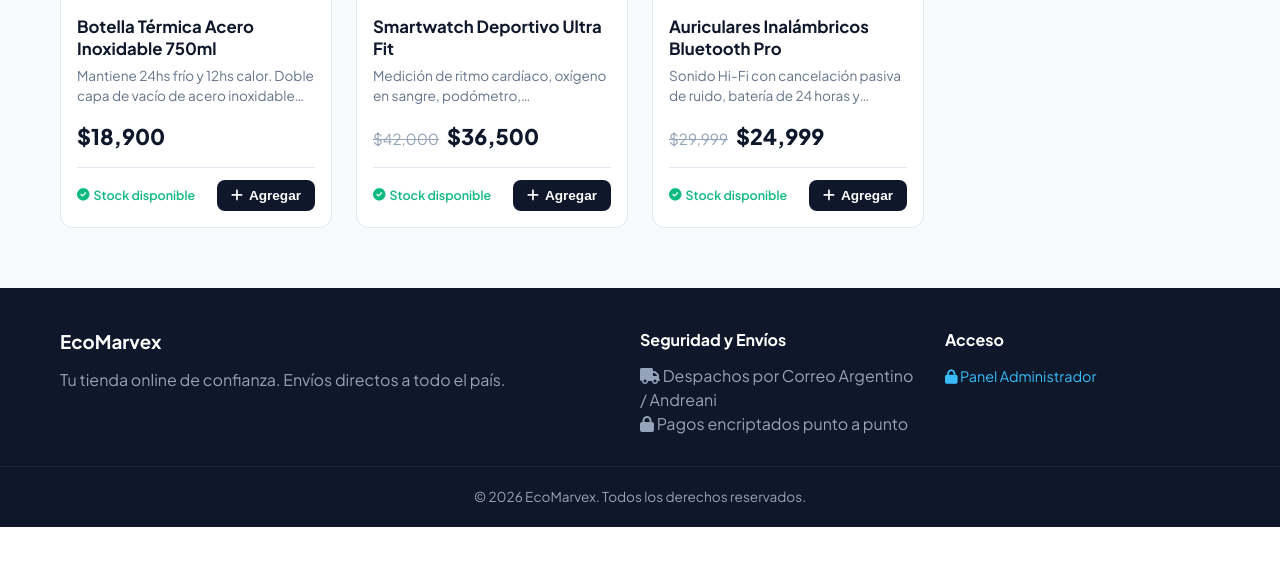
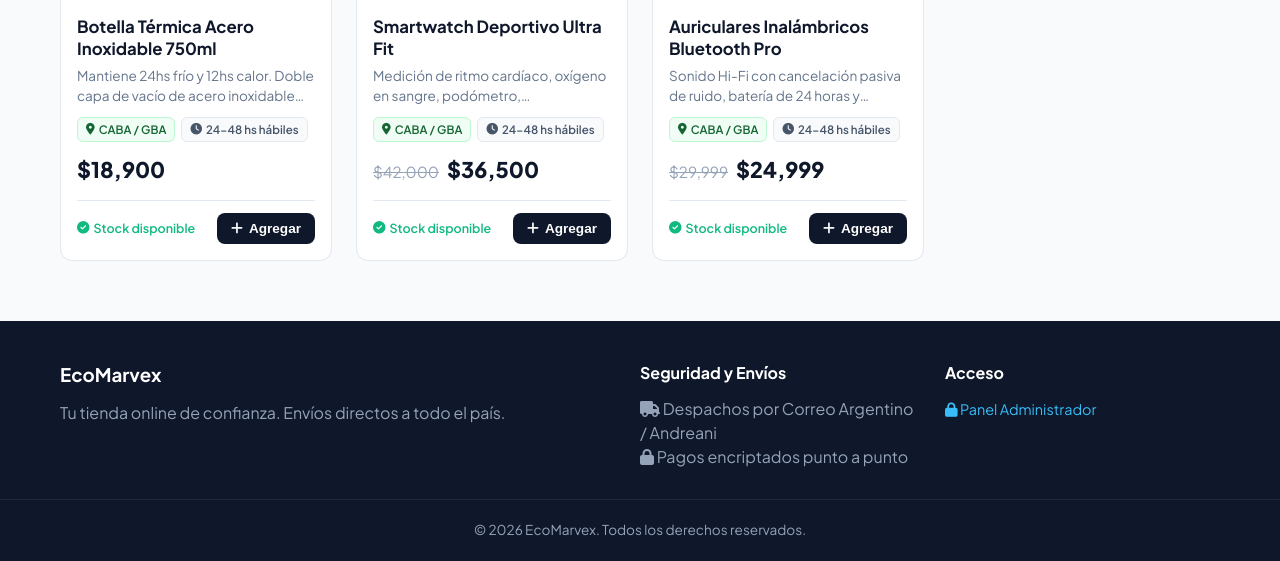
Before and after one commit to BestiaTantrica/hacker_lab, a FastAPI app: page / in a window 1280 px wide. Shown: the part 721-1282 px from the top of the page. Before the commit the page ends 1248 px from the top, so only its background shows below. Run offline with FastAPI, Linux system fonts and the light colour scheme; data comes from the database, SQL or seed files in the repository; some libraries are stand-ins or nearby versions.

Commit message:
feat: automated shipping conditions, multi-origin logistics badges, and cart intelligence

```diff
--- a/tienda_online/main.py
+++ b/tienda_online/main.py
@@ -63,6 +63,9 @@ class ProductCreateUpdate(BaseModel):
     stock: int = 10
     supplier_sku: Optional[str] = ""
     supplier_url: Optional[str] = ""
+    supplier_name: Optional[str] = "Dropsheable Mayorista"
+    shipping_origin: Optional[str] = "CABA / GBA"
+    dispatch_time: Optional[str] = "24-48 hs hábiles"
     featured: int = 0
     active: int = 1
 
@@ -112,8 +115,13 @@ async def create_checkout(data: CheckoutRequest):
     subtotal = 0.0
     estimated_profit = 0.0
 
+    origins = set()
     for item in data.items:
-        c.execute("SELECT id, title, sale_price, cost_price, image_url, supplier_sku FROM products WHERE id=? AND active=1", (item.product_id,))
+        c.execute("""
+        SELECT id, title, sale_price, cost_price, image_url, supplier_sku,
+               supplier_name, shipping_origin, dispatch_time
+        FROM products WHERE id=? AND active=1
+        """, (item.product_id,))
         prod = c.fetchone()
         if not prod:
             continue
@@ -121,6 +129,9 @@ async def create_checkout(data: CheckoutRequest):
         line_total = prod["sale_price"] * item.quantity
         line_cost = prod["cost_price"] * item.quantity
         line_profit = line_total - line_cost
+
+        origin = prod["shipping_origin"] or "CABA / GBA"
+        origins.add(origin)
 
         subtotal += line_total
         estimated_profit += line_profit
@@ -133,6 +144,9 @@ async def create_checkout(data: CheckoutRequest):
             "quantity": item.quantity,
             "line_total": line_total,
             "supplier_sku": prod["supplier_sku"],
+            "supplier_name": prod["supplier_name"] or "Dropsheable Mayorista",
+            "shipping_origin": origin,
+            "dispatch_time": prod["dispatch_time"] or "24-48 hs hábiles",
             "image_url": prod["image_url"]
         })
 
@@ -142,7 +156,16 @@ async def create_checkout(data: CheckoutRequest):
 
     flat_rate = float(settings.get("shipping_flat_rate", 0))
     free_min = float(settings.get("free_shipping_min", 0))
-    shipping_cost = 0.0 if (free_min > 0 and subtotal >= free_min) else flat_rate
+    package_count = max(1, len(origins))
+
+    if flat_rate > 0:
+        if free_min > 0 and subtotal >= (free_min * package_count):
+            shipping_cost = 0.0
+        else:
+            shipping_cost = flat_rate * package_count
+    else:
+        shipping_cost = 0.0
+
     total = subtotal + shipping_cost
 
     order_code = f"PED-{uuid.uuid4().hex[:6].upper()}"
@@ -314,12 +337,14 @@ async def admin_create_product(prod: ProductCreateUpdate):
     c.execute("""
     INSERT INTO products (
         title, description, category, image_url, cost_price, sale_price,
-        discount_price, stock, supplier_sku, supplier_url, featured, active, created_at
-    ) VALUES (?, ?, ?, ?, ?, ?, ?, ?, ?, ?, ?, ?, ?)
+        discount_price, stock, supplier_sku, supplier_url, supplier_name,
+        shipping_origin, dispatch_time, featured, active, created_at
+    ) VALUES (?, ?, ?, ?, ?, ?, ?, ?, ?, ?, ?, ?, ?, ?, ?, ?)
     """, (
         prod.title, prod.description, prod.category, prod.image_url,
         prod.cost_price, prod.sale_price, prod.discount_price, prod.stock,
-        prod.supplier_sku, prod.supplier_url, prod.featured, prod.active, now_str
+        prod.supplier_sku, prod.supplier_url, prod.supplier_name,
+        prod.shipping_origin, prod.dispatch_time, prod.featured, prod.active, now_str
     ))
     conn.commit()
     prod_id = c.lastrowid
@@ -333,12 +358,14 @@ async def admin_update_product(prod_id: int, prod: ProductCreateUpdate):
     c.execute("""
     UPDATE products SET
         title=?, description=?, category=?, image_url=?, cost_price=?, sale_price=?,
-        discount_price=?, stock=?, supplier_sku=?, supplier_url=?, featured=?, active=?
+        discount_price=?, stock=?, supplier_sku=?, supplier_url=?, supplier_name=?,
+        shipping_origin=?, dispatch_time=?, featured=?, active=?
     WHERE id=?
     """, (
         prod.title, prod.description, prod.category, prod.image_url,
         prod.cost_price, prod.sale_price, prod.discount_price, prod.stock,
-        prod.supplier_sku, prod.supplier_url, prod.featured, prod.active, prod_id
+        prod.supplier_sku, prod.supplier_url, prod.supplier_name,
+        prod.shipping_origin, prod.dispatch_time, prod.featured, prod.active, prod_id
     ))
     conn.commit()
     conn.close()
--- a/tienda_online/static/css/style.css
+++ b/tienda_online/static/css/style.css
@@ -322,12 +322,38 @@ body {
 .card-desc {
   font-size: 0.85rem;
   color: var(--text-muted);
-  margin-bottom: 14px;
+  margin-bottom: 10px;
   display: -webkit-box;
   -webkit-line-clamp: 2;
   -webkit-box-orient: vertical;
   overflow: hidden;
   flex: 1;
+}
+
+.product-logistics-tag {
+  display: flex;
+  flex-wrap: wrap;
+  gap: 6px;
+  margin-bottom: 12px;
+}
+.origin-tag, .dispatch-tag {
+  display: inline-flex;
+  align-items: center;
+  gap: 4px;
+  font-size: 0.72rem;
+  font-weight: 600;
+  padding: 3px 8px;
+  border-radius: 6px;
+}
+.origin-tag {
+  background: #f0fdf4;
+  color: #166534;
+  border: 1px solid #bbf7d0;
+}
+.dispatch-tag {
+  background: #f8fafc;
+  color: #475569;
+  border: 1px solid #e2e8f0;
 }
 
 .card-pricing {
--- a/tienda_online/static/js/store.js
+++ b/tienda_online/static/js/store.js
@@ -19,12 +19,14 @@ function updateCartBadge() {
   if (badge) badge.innerText = count;
 }
 
-function addToCart(id, title, price, image) {
+function addToCart(id, title, price, image, origin = 'CABA / GBA', supplier = 'Dropsheable Mayorista') {
   const existing = cart.find(item => item.id === id);
   if (existing) {
     existing.quantity += 1;
+    if (!existing.origin) existing.origin = origin;
+    if (!existing.supplier) existing.supplier = supplier;
   } else {
-    cart.push({ id, title, price, image, quantity: 1 });
+    cart.push({ id, title, price, image, origin, supplier, quantity: 1 });
   }
   saveCart();
 
@@ -65,13 +67,16 @@ function toggleCart() {
 
 function renderCartDrawer() {
   const list = document.getElementById('cartItemsList');
+  const alertEl = document.getElementById('cartLogisticsAlert');
   const subtotalEl = document.getElementById('cartSubtotal');
+  const shippingEl = document.getElementById('cartShipping');
   const totalEl = document.getElementById('cartTotal');
   const checkoutBtn = document.getElementById('checkoutBtn');
 
   if (!list) return;
 
   if (cart.length === 0) {
+    if (alertEl) alertEl.innerHTML = '';
     list.innerHTML = `
       <div class="cart-empty">
         <i class="fa-solid fa-basket-shopping"></i>
@@ -79,6 +84,7 @@ function renderCartDrawer() {
       </div>
     `;
     subtotalEl.innerText = '$0';
+    if (shippingEl) shippingEl.innerText = '$0';
     totalEl.innerText = '$0';
     checkoutBtn.disabled = true;
     return;
@@ -88,12 +94,14 @@ function renderCartDrawer() {
   list.innerHTML = cart.map(item => {
     const lineTotal = item.price * item.quantity;
     subtotal += lineTotal;
+    const itemOrigin = item.origin || 'CABA / GBA';
     return `
       <div class="cart-item">
         <img src="${item.image || 'https://via.placeholder.com/60'}" class="cart-item-img" alt="${item.title}">
         <div class="cart-item-info">
           <div class="cart-item-title">${item.title}</div>
           <div class="cart-item-price">$${item.price.toLocaleString('es-AR')}</div>
+          <small style="font-size:0.72rem; color:#64748b;"><i class="fa-solid fa-location-dot"></i> ${itemOrigin}</small>
         </div>
         <div class="cart-item-qty">
           <button class="qty-btn" onclick="updateQuantity(${item.id}, -1)">-</button>
@@ -105,8 +113,57 @@ function renderCartDrawer() {
     `;
   }).join('');
 
+  // Análisis Logístico de Orígenes de Envío
+  const cfg = window.STORE_CONFIG || { shippingFlatRate: 0, freeShippingMin: 0 };
+  const origins = [...new Set(cart.map(i => i.origin || 'CABA / GBA'))];
+  const packageCount = origins.length;
+
+  if (alertEl) {
+    if (packageCount === 1) {
+      alertEl.innerHTML = `
+        <div class="logistics-box unified">
+          <i class="fa-solid fa-boxes-packing"></i>
+          <div>
+            <strong>¡Envío Unificado! (1 solo flete)</strong>
+            <p>Todos tus productos salen del depósito <strong>${origins[0]}</strong> en un único paquete.</p>
+          </div>
+        </div>
+      `;
+    } else {
+      alertEl.innerHTML = `
+        <div class="logistics-box multi">
+          <i class="fa-solid fa-truck-ramp-box"></i>
+          <div>
+            <strong>Despacho Multi-Depósito (${packageCount} bultos)</strong>
+            <p>Tus productos provienen de orígenes distintos: <strong>${origins.join(', ')}</strong>. Se despacharán en paquetes separados.</p>
+          </div>
+        </div>
+      `;
+    }
+  }
+
+  // Cálculo automático de costo de envío
+  let shippingCost = 0;
+  if (cfg.shippingFlatRate > 0) {
+    if (cfg.freeShippingMin > 0 && subtotal >= (cfg.freeShippingMin * packageCount)) {
+      shippingCost = 0;
+    } else {
+      shippingCost = cfg.shippingFlatRate * packageCount;
+    }
+  }
+
   subtotalEl.innerText = `$${subtotal.toLocaleString('es-AR')}`;
-  totalEl.innerText = `$${subtotal.toLocaleString('es-AR')}`;
+
+  if (shippingEl) {
+    if (shippingCost === 0) {
+      shippingEl.innerHTML = `<span style="color:#10b981; font-weight:700;">¡Bonificado!</span>`;
+    } else {
+      shippingEl.innerHTML = `$${shippingCost.toLocaleString('es-AR')} <small style="color:#64748b">(${packageCount} paquete${packageCount > 1 ? 's' : ''})</small>`;
+    }
+  }
+
+  const finalTotal = subtotal + shippingCost;
+  totalEl.innerText = `$${finalTotal.toLocaleString('es-AR')}`;
   checkoutBtn.disabled = false;
 }
 
@@ -143,12 +200,32 @@ function setupSearch() {
   });
 }
 
-// Checkout Modal
 function openCheckoutModal() {
   if (cart.length === 0) return;
   toggleCart(); // Cierra el drawer
   const subtotal = cart.reduce((acc, it) => acc + (it.price * it.quantity), 0);
-  document.getElementById('modalTotal').innerText = `$${subtotal.toLocaleString('es-AR')}`;
+  const cfg = window.STORE_CONFIG || { shippingFlatRate: 0, freeShippingMin: 0 };
+  const origins = [...new Set(cart.map(i => i.origin || 'CABA / GBA'))];
+  const packageCount = origins.length;
+
+  let shippingCost = 0;
+  if (cfg.shippingFlatRate > 0) {
+    if (cfg.freeShippingMin > 0 && subtotal >= (cfg.freeShippingMin * packageCount)) {
+      shippingCost = 0;
+    } else {
+      shippingCost = cfg.shippingFlatRate * packageCount;
+    }
+  }
+
+  const finalTotal = subtotal + shippingCost;
+  const modalTotalEl = document.getElementById('modalTotal');
+  if (modalTotalEl) {
+    if (shippingCost > 0) {
+      modalTotalEl.innerHTML = `$${finalTotal.toLocaleString('es-AR')} <span style="font-size:0.78rem; font-weight:500; color:#64748b;">(Subtotal: $${subtotal.toLocaleString('es-AR')} + Envío ${packageCount > 1 ? `[${packageCount} paquetes]` : ''}: $${shippingCost.toLocaleString('es-AR')})</span>`;
+    } else {
+      modalTotalEl.innerHTML = `$${finalTotal.toLocaleString('es-AR')} <span style="font-size:0.78rem; font-weight:600; color:#10b981;">(¡Envío Bonificado!)</span>`;
+    }
+  }
   document.getElementById('checkoutModal').classList.add('open');
 }
 
--- a/tienda_online/templates/index.html
+++ b/tienda_online/templates/index.html
@@ -88,6 +88,10 @@
         <div class="card-body">
           <h3 class="card-title">{{ p.title }}</h3>
           <p class="card-desc">{{ p.description }}</p>
+          <div class="product-logistics-tag">
+            <span class="origin-tag"><i class="fa-solid fa-location-dot"></i> {{ p.shipping_origin or 'CABA / GBA' }}</span>
+            <span class="dispatch-tag"><i class="fa-solid fa-clock"></i> {{ p.dispatch_time or '24-48 hs' }}</span>
+          </div>
           <div class="card-pricing">
             {% if p.discount_price > p.sale_price %}
               <span class="old-price">${{ "{:,.0f}".format(p.discount_price) }}</span>
@@ -96,7 +100,7 @@
           </div>
           <div class="card-footer">
             <span class="stock-info"><i class="fa-solid fa-circle-check"></i> Stock disponible</span>
-            <button class="add-to-cart-btn" onclick="addToCart({{ p.id }}, '{{ p.title|replace("'", "\\'") }}', {{ p.sale_price }}, '{{ p.image_url }}')">
+            <button class="add-to-cart-btn" onclick="addToCart({{ p.id }}, '{{ p.title|replace("'", "\\'") }}', {{ p.sale_price }}, '{{ p.image_url }}', '{{ p.shipping_origin or "CABA / GBA" }}', '{{ p.supplier_name or "Dropsheable Mayorista" }}')">
               <i class="fa-solid fa-plus"></i> Agregar
             </button>
           </div>
@@ -113,6 +117,8 @@
       <h3><i class="fa-solid fa-cart-shopping"></i> Tu Carrito</h3>
       <button class="close-cart-btn" onclick="toggleCart()"><i class="fa-solid fa-xmark"></i></button>
     </div>
+
+    <div id="cartLogisticsAlert" class="cart-logistics-alert"></div>
 
     <div id="cartItemsList" class="cart-items-list">
       <!-- Items renderizados dinámicamente con JS -->
@@ -275,8 +281,14 @@
     <div class="footer-bottom">
       <p>&copy; 2026 {{ settings.store_name }}. Todos los derechos reservados.</p>
     </div>
-  </footer>
-
+  <script>
+    window.STORE_CONFIG = {
+      storeName: {{ settings.store_name|tojson }},
+      shippingFlatRate: {{ (settings.shipping_flat_rate or 0)|float }},
+      freeShippingMin: {{ (settings.free_shipping_min or 0)|float }},
+      shippingPolicyText: {{ (settings.shipping_policy_text or '')|tojson }}
+    };
+  </script>
   <script src="/static/js/store.js"></script>
 </body>
 </html>
```
Also changed, not shown: other parts of tienda_online/static/css/style.css (+34 -1 lines), tienda_online/database.py (+14 -0 lines), tienda_online/static/js/admin.js (+10 -0 lines), tienda_online/templates/admin.html (+21 -0 lines), 1 other file.
